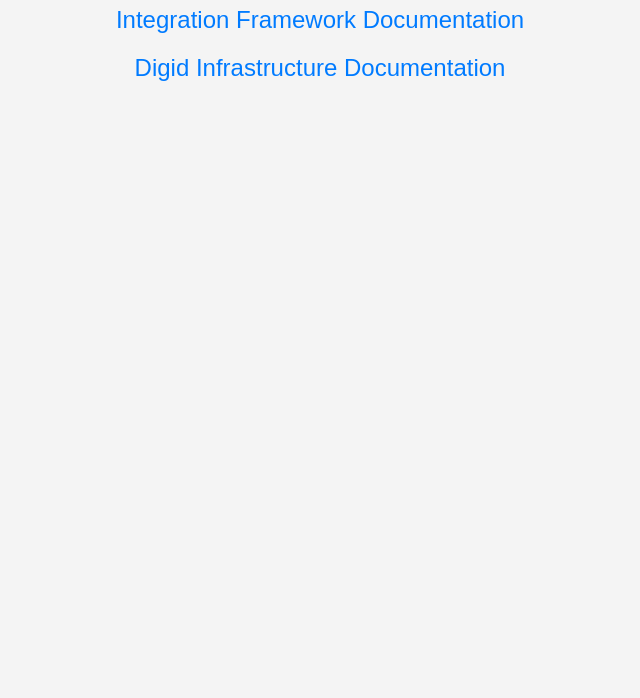
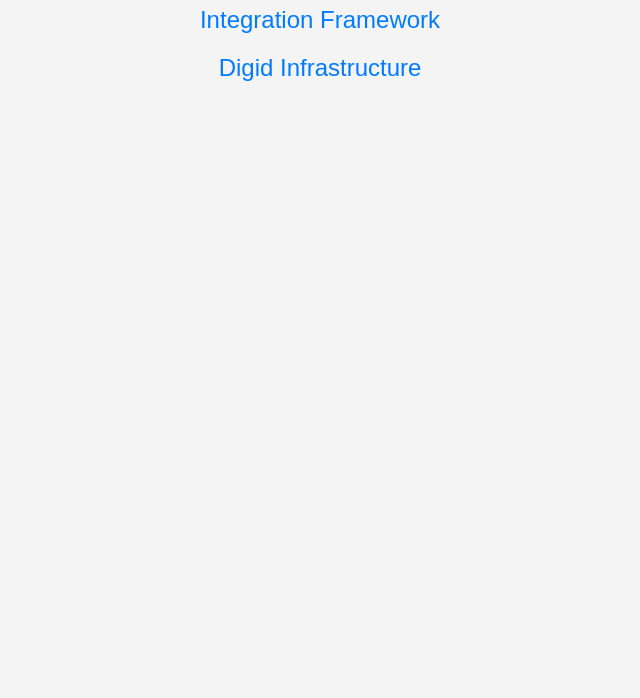
Before and after one commit to Ezhil-toCode/Ezhil-toCode, a plain HTML site: page index.html in a window 1280 px wide. Shown: the part 102-800 px from the top of the page, without its empty margins (320-960 px from the left). Drawn offline with Linux system fonts and the light colour scheme.

Commit message:
Update index.html

```diff
--- a/index.html
+++ b/index.html
@@ -28,7 +28,7 @@
 </head>
 <body>
     <h1>Welcome to Ezhil to Code</h1>
-    <a href="https://ezhil-tocode.github.io/Ezhil-toCode/intergration-framwork/">Integration Framework Documentation</a>
-    <a href="https://ezhil-tocode.github.io/Ezhil-toCode/digid-infra/">Digid Infrastructure Documentation</a>
+    <a href="https://ezhil-tocode.github.io/Ezhil-toCode/intergration-framwork/">Integration Framework</a>
+    <a href="https://ezhil-tocode.github.io/Ezhil-toCode/digid-infra/">Digid Infrastructure</a>
 </body>
 </html>
```
